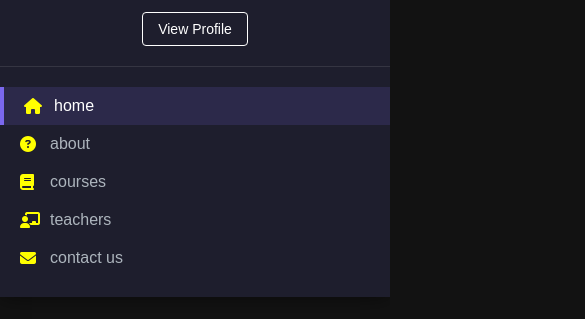
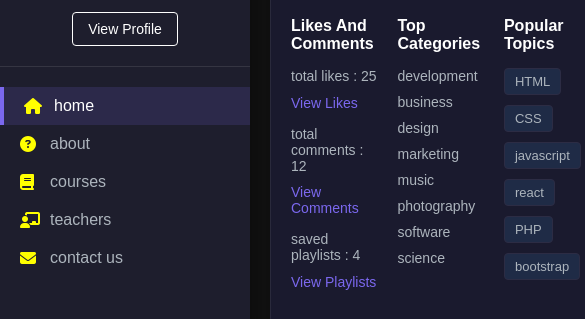
Before and after one commit to Syed-MuhammadAbdullah/WE_project_inital_Submission, a plain HTML site: page index.html in a window 390 px wide. Shown: the part 158-477 px from the top of the page, 585 px wide, since content can reach past the window. Drawn offline with Linux system fonts and the light colour scheme.

Commit message:
Update style.css

```diff
--- a/style.css
+++ b/style.css
@@ -392,47 +392,3 @@ ul {
   color: white;
   line-height: 50px;
 }
-
-
-@media (max-width: 992px) {
-    .course-grid {
-        grid-template-columns: repeat(2, 1fr);
-    }
-
-    .options-container {
-        flex-wrap: wrap;
-    }
-
-    .option-column {
-        flex-basis: 48%;
-    }
-
-}
-
-@media (max-width: 768px) {
-    .container {
-        flex-direction: column;
-    }
-
-    .sidebar {
-        width: 100%;
-        height: auto;
-        position: relative;
-    }
-
-    .main-content {
-        margin-left: 0;
-    }
-
-    .course-grid {
-        grid-template-columns: 1fr;
-    }
-
-    .option-column {
-        flex-basis: 100%;
-    }
-
-    .search-bar input {
-        width: 200px;
-    }
-}
```
